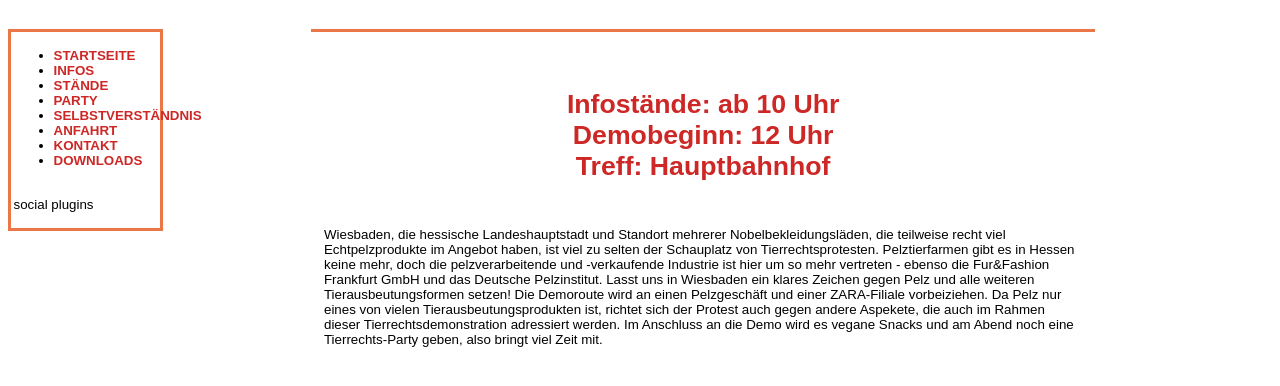
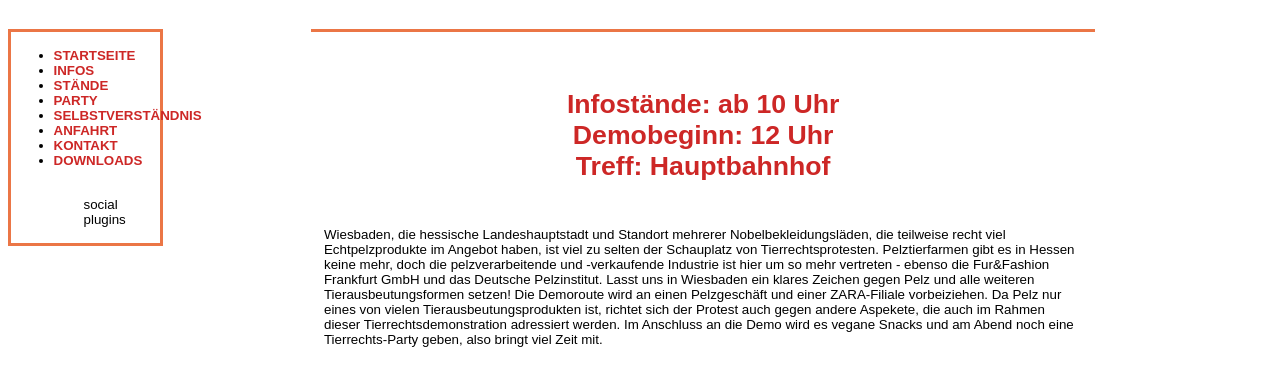
Before and after one commit to leSheep/demoSite, a PHP site: page /index.php in a window 1280 px wide. Shown: the part 236-622 px from the top of the page. Run offline with PHP 8.4, Linux system fonts and the light colour scheme.

Commit message:
sidebar-width angepasst

```diff
--- a/index.php
+++ b/index.php
@@ -23,7 +23,7 @@
 	  		<li><a href="downloads.php">DOWNLOADS</a></li>
 		</ul>
 	</div>
-<div class="socialMediaBar">
+<div class="socialMediaBar" style="margin-left: 70px;">
 	<p>social plugins</p>
 </div></div>
 
```
